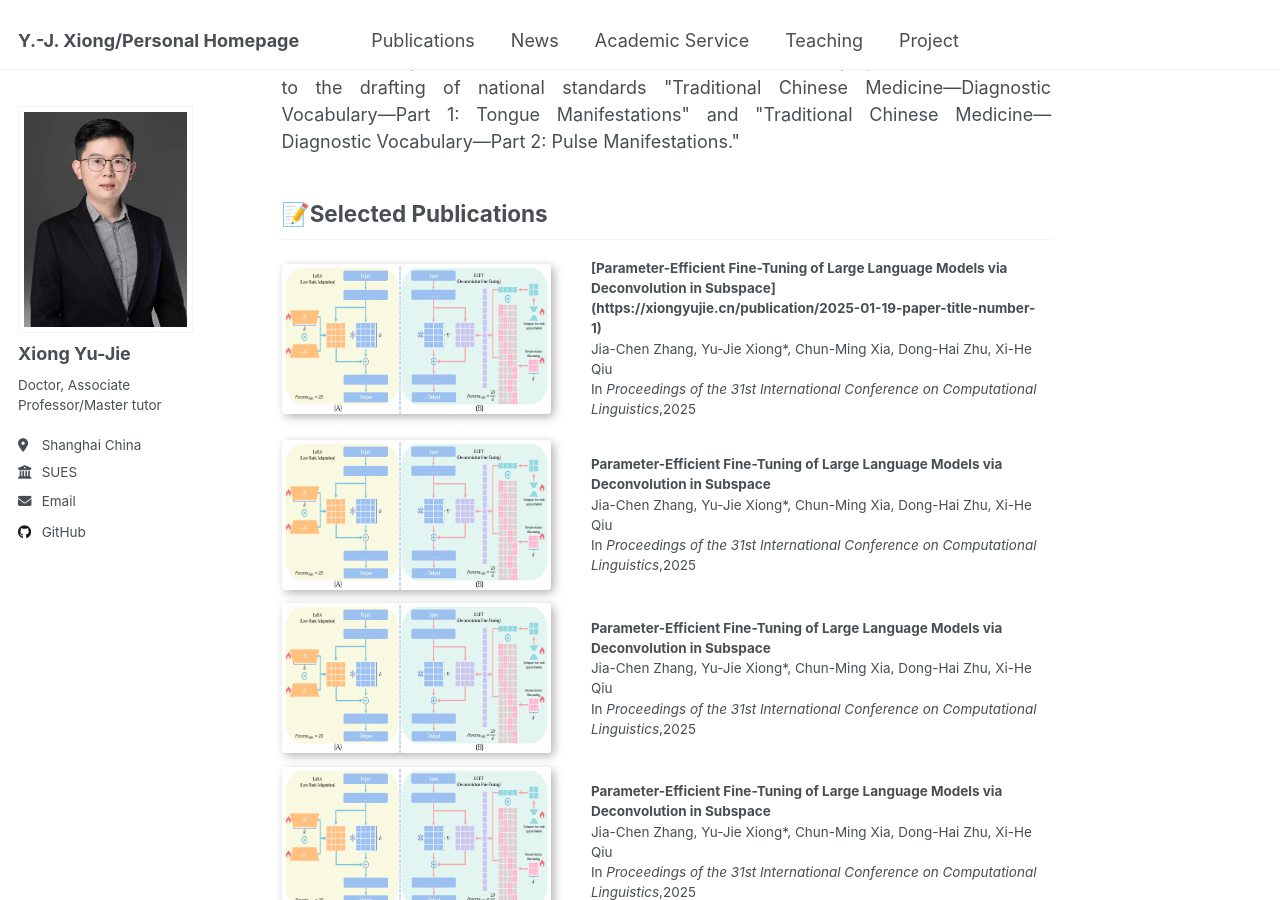
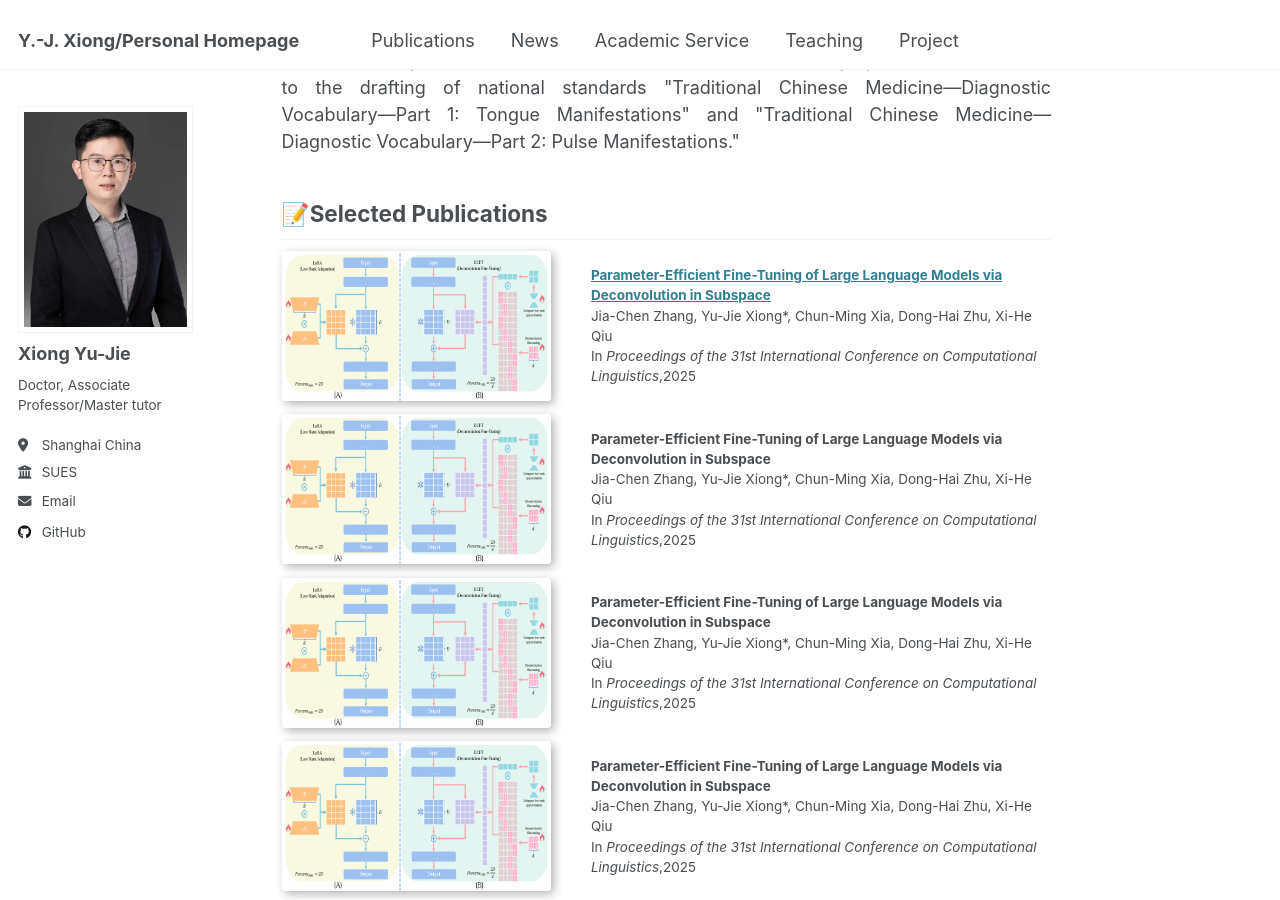
Before and after one commit to X-Lab-CN/introduce, a Jekyll site: the page built from _pages/about.md, in a window 1280 px wide and 900 px high, scrolled down 992 px. Built offline with Jekyll 4.4.1, drawn with Linux system fonts in a browser that asks for light colours; some of the changed lines change nothing that is shown.

Commit message:
Update about.md

```diff
--- a/_pages/about.md
+++ b/_pages/about.md
@@ -33,7 +33,7 @@ redirect_from:
       <img src="/images/sp1.png" alt="图片描述" style="width: 500px; height: 150px; box-shadow: 3px 3px 10px rgba(0, 0, 0, 0.3); border-radius: 4px;">
     </td>
     <td style="width: 65%; border: none; padding-left: 40px; vertical-align: middle;">
-      <b>[Parameter-Efficient Fine-Tuning of Large Language Models via Deconvolution in Subspace](https://xiongyujie.cn/publication/2025-01-19-paper-title-number-1)</b><br/>
+      <a href="https://xiongyujie.cn/publication/2025-01-19-paper-title-number-1"><b>Parameter-Efficient Fine-Tuning of Large Language Models via Deconvolution in Subspace</b></a><br/>
       Jia-Chen Zhang, Yu-Jie Xiong*, Chun-Ming Xia, Dong-Hai Zhu, Xi-He Qiu<br/>
       In <i>Proceedings of the 31st International Conference on Computational Linguistics</i>,2025
     </td>
```
